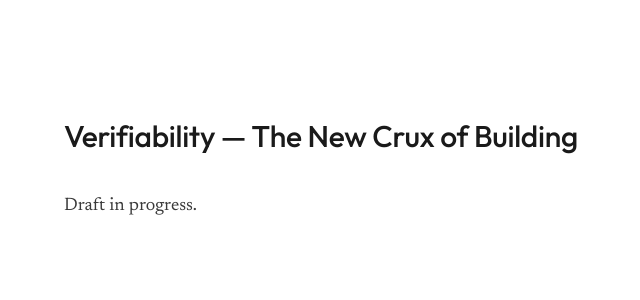
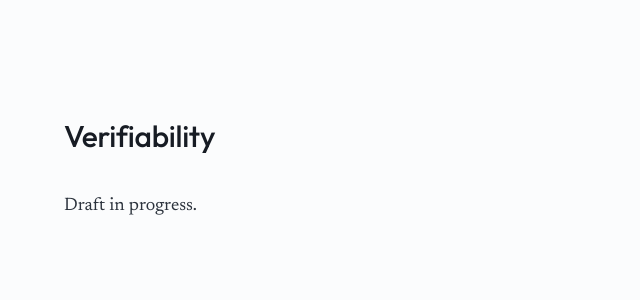
Before and after one commit to dylanebert/verifiability, a Svelte app: page / in a window 1280 px wide. Shown: the top 300 px of the page, without its empty margins (220-860 px from the left). Built offline with nearby package versions, Linux system fonts and the light colour scheme.

Commit message:
neutral cool-slate monochrome palette; title -> Verifiability

```diff
--- a/index.html
+++ b/index.html
@@ -3,7 +3,7 @@
   <head>
     <meta charset="UTF-8" />
     <meta name="viewport" content="width=device-width, initial-scale=1.0" />
-    <title>Verifiability — The New Crux of Building</title>
+    <title>Verifiability</title>
     <meta
       name="description"
       content="Building software is no longer bottlenecked on creating it. It's bottlenecked on knowing whether it works."
--- a/src/App.svelte
+++ b/src/App.svelte
@@ -1,6 +1,6 @@
 <article class="page">
   <header class="head">
-    <h1 class="title">Verifiability — The New Crux of Building</h1>
+    <h1 class="title">Verifiability</h1>
   </header>
 
   <section class="section">
--- a/src/app.css
+++ b/src/app.css
@@ -3,11 +3,14 @@
 :root {
   color-scheme: light;
 
-  --bg: #ffffff;
-  --ink: #1a1a1a;
-  --text-dim: #3a3a3a;
-  --text-muted: #6b6b6b;
-  --border: #cbcbcb;
+  /* monochrome cool-slate — one blue-gray hue at varied lightness, one reserved accent (no yellow) */
+  --bg: #fbfcfd;
+  --ink: #171c24;
+  --text-dim: #2c333d;
+  --text-muted: #626c78;
+  --border: #d7dce2;
+  --accent: #3a5a80;
+  --accent-strong: #294564;
 
   --serif: 'Newsreader', Georgia, serif;
   --display: 'Outfit', system-ui, sans-serif;
@@ -38,16 +41,17 @@ body {
 }
 
 a {
-  color: inherit;
+  color: var(--accent);
   text-decoration: underline;
   text-decoration-thickness: 1px;
   text-underline-offset: 2px;
-  text-decoration-color: var(--border);
-  transition: text-decoration-color 0.15s;
+  text-decoration-color: color-mix(in srgb, var(--accent) 35%, transparent);
+  transition: text-decoration-color 0.15s, color 0.15s;
 }
 
 a:hover {
-  text-decoration-color: var(--ink);
+  color: var(--accent-strong);
+  text-decoration-color: var(--accent-strong);
 }
 
 strong {
```
